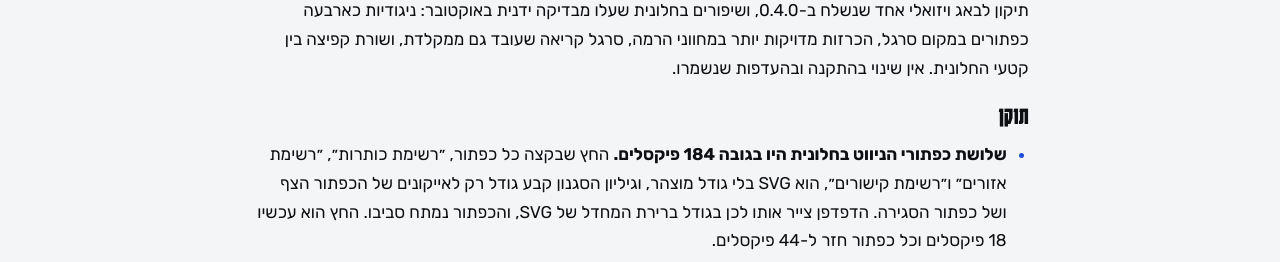
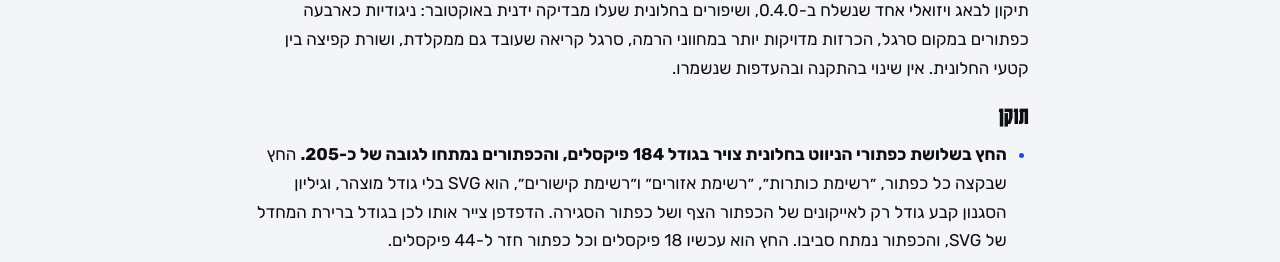
Before and after one commit to Yu1586/Shakuf, a website: page site/changelog/index.html in a window 1280 px wide. Shown: the part 538-800 px from the top of the page. Drawn offline with Linux system fonts and the light colour scheme.

Commit message:
Correct stale facts in the session skills and the 0.4.1 changelog
The pick-up skill still described the site as lead-gen for paid services;
that model was retired on 2026-08-12 and the site says there is no paid
service. The wrap-up skill called the changelog the only English page (it
is Hebrew since 13.10, and /en/ exists) and expected a ~158 kB tarball
(0.4.1 is 167.9 kB). The 0.4.1 entry said the nav buttons were 184px tall;
184px was the icon, the buttons were about 205px.

```diff
--- a/site/changelog/index.html
+++ b/site/changelog/index.html
@@ -106,7 +106,7 @@
       <h3>תוקן</h3>
       <ul>
         <li>
-          <strong>שלושת כפתורי הניווט בחלונית היו בגובה 184 פיקסלים.</strong>
+          <strong>החץ בשלושת כפתורי הניווט בחלונית צויר בגודל 184 פיקסלים, והכפתורים נמתחו לגובה של כ-205.</strong>
           החץ שבקצה כל כפתור, ״רשימת כותרות״, ״רשימת אזורים״ ו״רשימת קישורים״,
           הוא SVG בלי גודל מוצהר, וגיליון הסגנון קבע גודל רק לאייקונים של
           הכפתור הצף ושל כפתור הסגירה. הדפדפן צייר אותו לכן בגודל ברירת המחדל
```
Also changed, not shown: .claude/skills/pick-up/SKILL.md, .claude/skills/wrap-up/SKILL.md.
